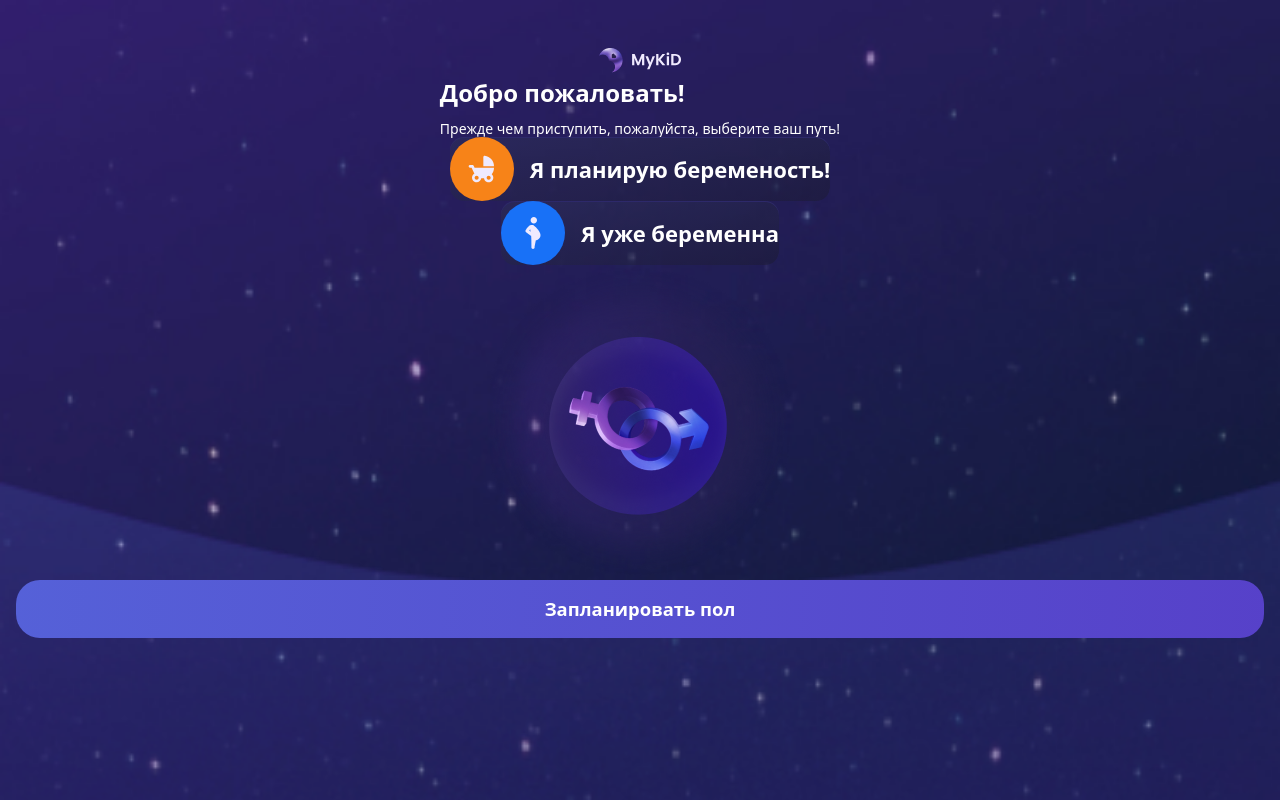
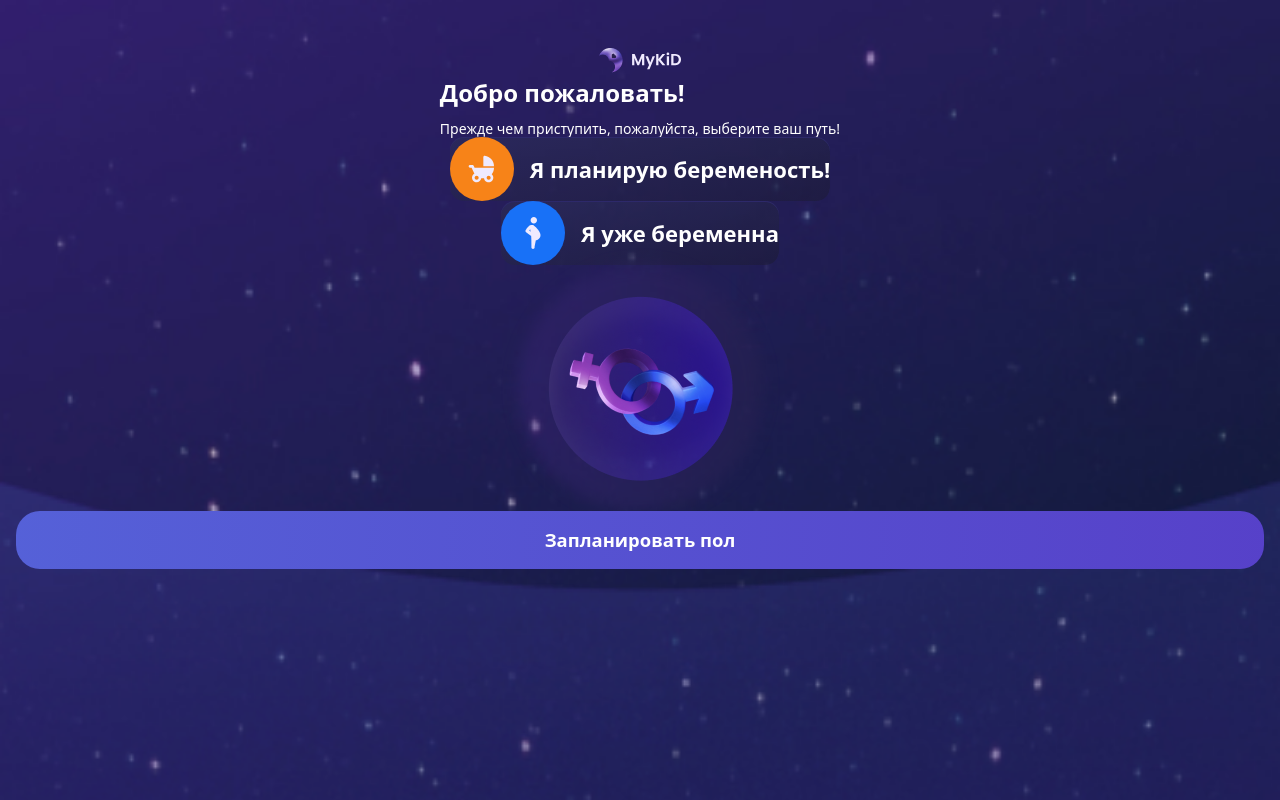
Before and after one commit to KIWIbird717/my-kids, a Next.js app: page /en/home in a window 1280 px wide. Built offline with nearby package versions, Linux system fonts and the light colour scheme.

Commit message:
fix image in home page

```diff
--- a/app/[locale]/home/page.tsx
+++ b/app/[locale]/home/page.tsx
@@ -1,8 +1,7 @@
 import HomeTitle from "@/entities/HomeTitle";
-import { cn } from "@/shared/lib/utils/cn";
 import { Section } from "@/shared/ui/Section";
 
-export default function page() {
+export default function Home() {
   return (
     <Section image="startBg">
       <HomeTitle />
--- a/entities/HomeTitle.tsx
+++ b/entities/HomeTitle.tsx
@@ -1,7 +1,7 @@
 import BottomImg from "@/public/bottomfigure.png";
+import MoonLogo from "@/shared/ui/MoonLogo";
 import { PlanBtn } from "@/shared/ui/home/PlanBtn";
 import { ToggleBtn } from "@/shared/ui/home/ToggleBtn";
-import MoonLogo from "@/shared/ui/MoonLogo";
 import { useTranslations } from "next-intl";
 import Image from "next/image";
 import homeImg from "../public/finalhomeimg.png";
@@ -9,10 +9,9 @@ import homeImg from "../public/finalhomeimg.png";
 export default function HomeTitle() {
   const t = useTranslations("entities.HomeTitle");
   return (
-    <div className="flex h-full w-full flex-col items-center px-[16px]">
-      <div className="mt-[3rem]">
-        <MoonLogo />
-      </div>
+    <div className="flex h-full w-full flex-col items-center px-[16px] pt-[3rem]">
+      <MoonLogo />
+
       <div className="flex flex-col gap-2 text-white">
         <h3 className="text-[1.5rem] font-bold leading-10">{t("title")}</h3>
         <p className="text-[0.875rem] font-normal leading-[16.41px]">{t("span")}</p>
@@ -20,7 +19,9 @@ export default function HomeTitle() {
 
       <ToggleBtn />
 
-      <Image src={homeImg} alt="homepageimg" />
+      <div className="homeImageGrad rounded-[194px] p-6">
+        <Image src={homeImg} alt="homepageimg" />
+      </div>
       <PlanBtn />
 
       <div className="absolute bottom-0">
--- a/public/styles/globals.scss
+++ b/public/styles/globals.scss
@@ -68,6 +68,35 @@ body {
     rgba(35, 28, 86, 0.87) 71.19%,
     #28235c 94.96%
   );
+}
+
+.homeImageGrad {
+  position: relative;
+  padding: 30px;
+  border-radius: 194px;
+
+  &::before {
+    content: "";
+    position: absolute;
+    top: 0;
+    left: 0;
+    right: 0;
+    bottom: 0;
+    border-radius: 194px;
+    background: linear-gradient(
+      268.5deg,
+      rgba(45, 36, 81, 0.8) -0.06%,
+      rgba(59, 38, 123, 0.8) 97.65%
+    );
+    opacity: 0.5;
+    z-index: 1;
+    filter: blur(8px);
+  }
+
+  & > * {
+    position: relative;
+    z-index: 2;
+  }
 }
 
 #statsSwipper {
--- a/shared/ui/plan/PlanNextBtn.tsx
+++ b/shared/ui/plan/PlanNextBtn.tsx
@@ -1,19 +1,12 @@
-import { cn } from "@/shared/lib/utils/cn";
+"use client";
+
 import { useLocale, useTranslations } from "next-intl";
-import Link from "next/link";
+import { useRouter } from "next/navigation";
+import { Button } from "../Button";
 
 export default function PlanNextBtn() {
   const locale = useLocale();
   const t = useTranslations("UI.Plan");
-  return (
-    <Link
-      href={`/${locale}/home`}
-      className={cn(
-        "mt-[38px] flex w-full max-w-[18.25rem] items-center justify-center rounded-[1.25rem] bg-btn px-[3rem] py-[0.9375rem] text-[1.15rem] font-normal leading-[1.625rem] text-white",
-        "btnGrad",
-      )}
-    >
-      {t("NextBtn")}
-    </Link>
-  );
+  const router = useRouter();
+  return <Button onClick={() => router.push(`/${locale}/home`)}>{t("NextBtn")}</Button>;
 }
```
Also changed, not shown: public/finalhomeimg.png.
